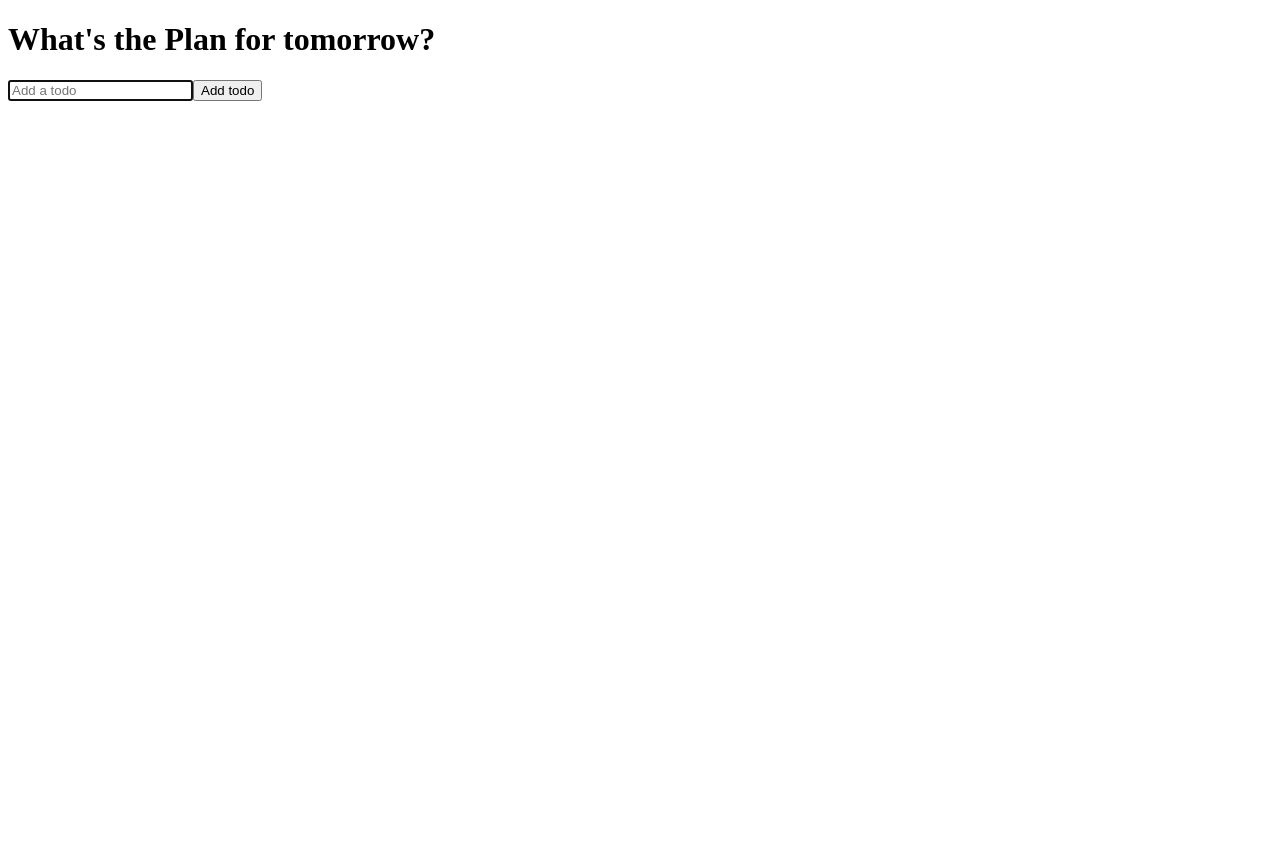
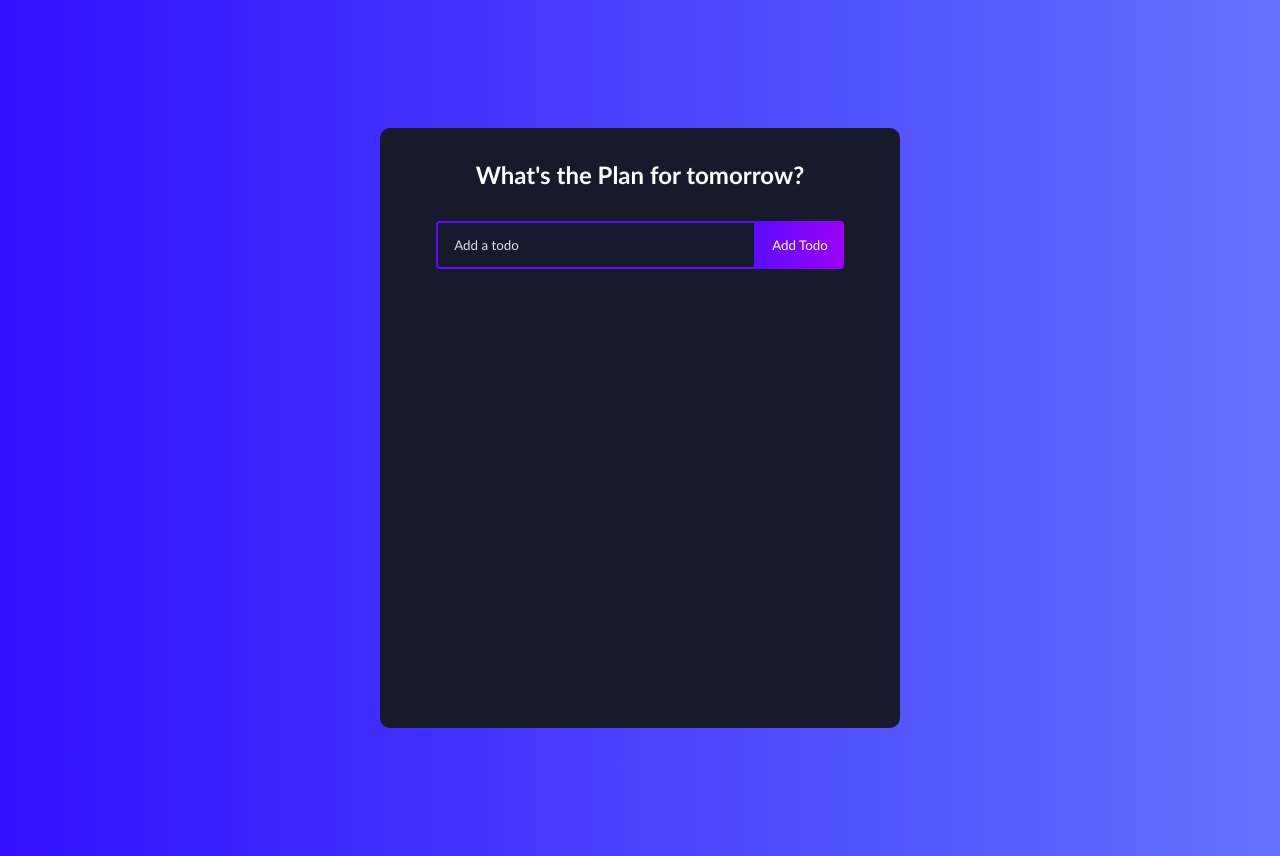
Before and after one commit to mikuweb/React-TODO-BrianD, a React (Create React App) app: page / in a window 1280 px wide. Before the commit the page ends 800 px from the top, so only its background shows below. Built offline with nearby package versions, Linux system fonts and the light colour scheme.

Commit message:
Add styles

```diff
--- a/src/components/Todo.jsx
+++ b/src/components/Todo.jsx
@@ -46,3 +46,6 @@
 //todo.text←どこからきた？
 
 //edit={edit} ←どこからきた？
+
+//className={todo.isComplete ? "todo-row complete" : "todo-row"}
+//↑Todoクリックしたら”todo-row complete”でopacity 0.4にはどこに書いてある？
--- a/src/styles.css
+++ b/src/styles.css
@@ -1,4 +1,147 @@
-.App {
-  font-family: sans-serif;
+* {
+  box-sizing: border-box;
+  margin: 0;
+  padding: 0;
+  font-family: "Trebuchet MS", "Lucida Sans Unicode", "Lucida Grande",
+    "Lucida Sans", Arial, sans-serif;
+}
+
+body {
+  background: linear-gradient(
+    90deg,
+    rgba(48, 16, 255, 1) 0%,
+    rgba(100, 115, 255, 1) 100%
+  );
+}
+.todo-app {
+  display: flex;
+  flex-direction: column;
+  justify-content: start;
+  width: 520px;
+  min-height: 600px;
+  background: #161a2b;
   text-align: center;
+  margin: 128px auto;
+  border-radius: 10px;
+  padding-bottom: 32px;
 }
+
+h1 {
+  margin: 32px 0;
+  color: #fff;
+  font-size: 24px;
+}
+
+.complete {
+  text-decoration: line-through;
+  opacity: 0.4;
+}
+
+.todo-form {
+  margin-bottom: 32px;
+}
+
+.todo-input {
+  padding: 14px 32px 14px 16px;
+  border-radius: 4px 0 0 4px;
+  border: 2px solid #5d0cff;
+  outline: none;
+  width: 320px;
+  background: transparent;
+  color: #fff;
+}
+
+.todo-input::placeholder {
+  color: #e2e2e2;
+}
+
+.todo-button {
+  padding: 16px;
+  border: none;
+  border-radius: 0 4px 4px 0;
+  cursor: pointer;
+  outline: none;
+  background: linear-gradient(
+    90deg,
+    rgba(93, 12, 255, 1) 0%,
+    rgba(155, 0, 250, 1) 100%
+  );
+  color: #fff;
+  text-transform: capitalize;
+}
+
+.todo-input.edit {
+  border: 2px solid #149fff;
+}
+
+.todo-button.edit {
+  background: linear-gradient(
+    90deg,
+    rgba(20, 159, 255, 1) 0%,
+    rgba(17, 122, 255, 1) 100%
+  );
+  padding: 16px 22px;
+}
+
+.todo-container {
+  display: flex;
+  flex-direction: row;
+  position: relative;
+}
+
+.todo-row {
+  display: flex;
+  justify-content: space-between;
+  align-items: center;
+  margin: 4px auto;
+  color: #fff;
+  background: linear-gradient(
+    90deg,
+    rgba(255, 118, 20, 1) 0%,
+    rgba(255, 84, 17, 1) 100%
+  );
+
+  padding: 16px;
+  border-radius: 5px;
+  width: 90%;
+}
+
+.todo-row:nth-child(4n + 1) {
+  background: linear-gradient(
+    90deg,
+    rgba(93, 12, 255, 1) 0%,
+    rgba(155, 0, 250, 1) 100%
+  );
+}
+
+.todo-row:nth-child(4n + 2) {
+  background: linear-gradient(
+    90deg,
+    rgba(255, 12, 241, 1) 0%,
+    rgba(250, 0, 135, 1) 100%
+  );
+}
+
+.todo-row:nth-child(4n + 3) {
+  background: linear-gradient(
+    90deg,
+    rgba(20, 159, 255, 1) 0%,
+    rgba(17, 122, 255, 1) 100%
+  );
+}
+
+.icons {
+  display: flex;
+  align-items: center;
+  font-size: 24px;
+  cursor: pointer;
+}
+
+.delete-icon {
+  margin-right: 5px;
+  color: #fff;
+}
+
+.edit-icon {
+  color: #fff;
+}
```
